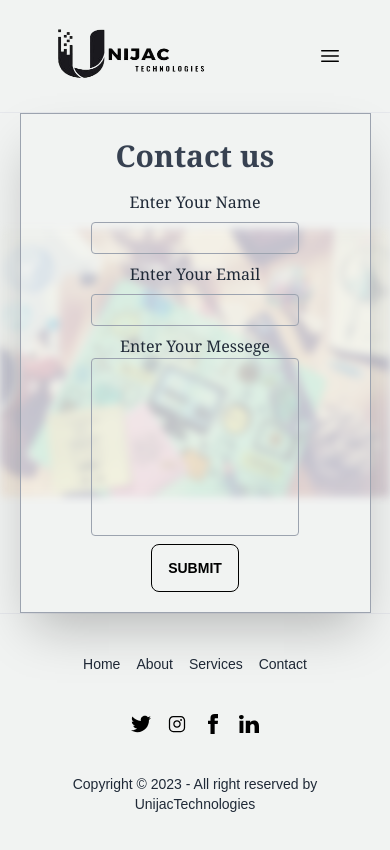
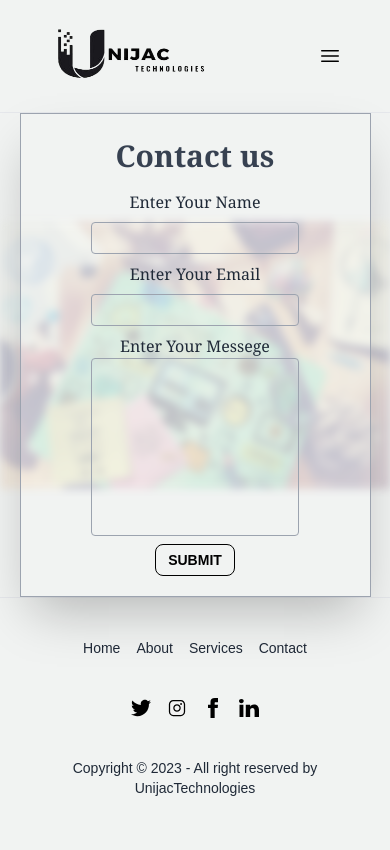
Before and after one commit to karmegamm/unijac, a React (Vite) app: page /contact in a window 390 px wide. Shown: the top 850 px of the page. Built offline with nearby package versions, Linux system fonts and the light colour scheme.

Commit message:
thurtrhhh

```diff
--- a/src/pages/contact/section1.jsx
+++ b/src/pages/contact/section1.jsx
@@ -49,7 +49,7 @@ function Section1() {
             <label htmlFor="Messege" className='font-serif md:text-2xl text-gray-800'>Enter Your Messege   </label>
             <textarea rows={7} required={true}  onChange={onchange} value={details.message} name="message" className='w-52 md:w-60 bg-inherit border focus:outline-none  text-gray-600 resize-none py-1  border-gray-400 px-1 rounded'></textarea>
         </div>
-         <button className='btn btn-outline md:w-32 text-black  md:btn-md mb-5'>{isloading?'processing ...':'submit'}</button>
+         <button className='btn btn-outline md:w-32 btn-sm text-black  md:btn-md mb-5'>{isloading?'processing ...':'submit'}</button>
         </form>
   </div>
 }
```
